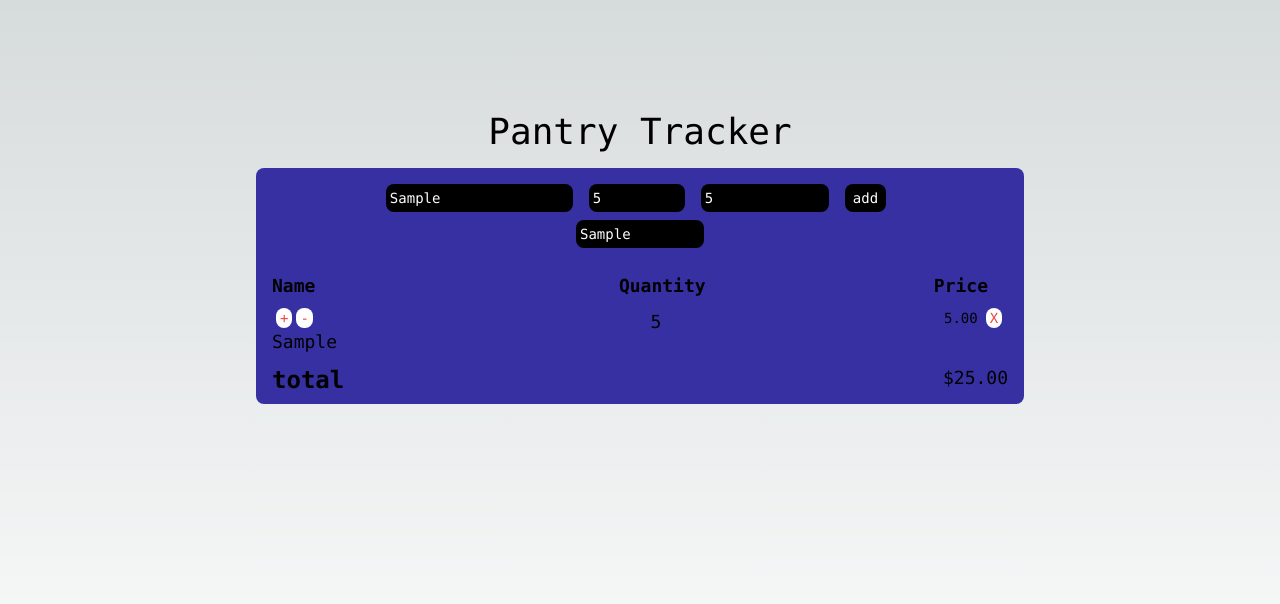
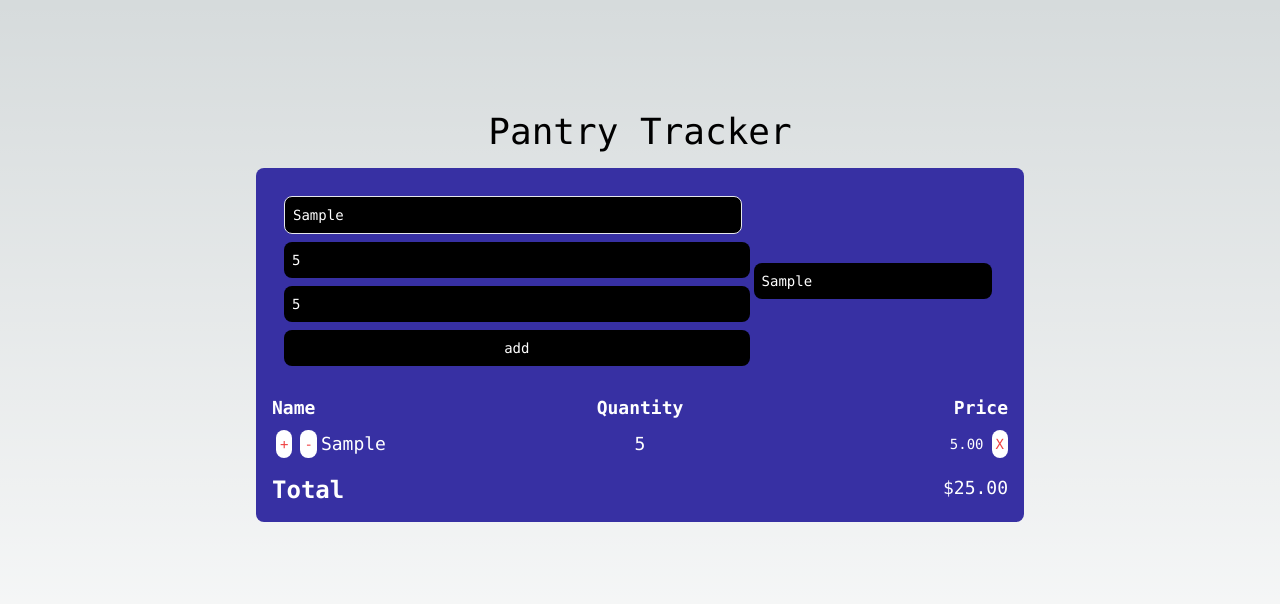
Before and after one commit to uttkarshTewari2006/Pantry_tracker_app, a Next.js app: page / in a window 1280 px wide. Both pictures are taken after typing "Sample", "5", "5", "Sample" into the empty fields and a click on the button "add". Shown: the top 604 px of the page. Built offline with nearby package versions, Linux system fonts and the light colour scheme; no server answers; the database is empty.

Commit message:
Added responsive design features for mobile

```diff
--- a/app/page.js
+++ b/app/page.js
@@ -90,15 +90,17 @@ export default function Home() {
   };
 
   return (
-    <main className="bg-black-500 flex min-h-screen flex-col items-center justify-between sm:p-24 p-4 w-full">
+    <main className="bg-black-500 flex min-h-screen flex-col items-center justify-between p-4 sm:p-24 w-full">
       <div className="z-10 max-w-3xl w-full items-center justify-between font-mono text-sm">
-        <h1 className="block text-4xl p-4 text-center w-100">Pantry Tracker</h1>
-        <div className="p-2 bg-indigo-800 big-slate-800 sm:pl-4 pl-24 sm:pr-4 pr-24 rounded-lg w-full ">
+        <h1 className="block text-4xl p-4 text-center w-full">
+          Pantry Tracker
+        </h1>
+        <div className="p-4 bg-indigo-800 rounded-lg w-full">
           <form
-            className="p-2 w-full flex flex-col items-center "
+            className="p-2 w-full flex flex-col sm:flex-row items-center"
             onSubmit={addItem}
           >
-            <div className="w-full flex flex-row justify-center">
+            <div className="w-full flex sm:flex-col xs:flex-col flex-row flex-nowrap justify-center">
               <input
                 value={newItem.name}
                 onChange={(e) =>
@@ -106,7 +108,7 @@ export default function Home() {
                 }
                 type="text"
                 placeholder="enter item"
-                className="bg-black borde text-white sm:mr-2 mr-6 p-3 sm:p-1 rounded-lg"
+                className="bg-black border text-white m-1 p-2 rounded-lg flex-1 "
               />
               <input
                 value={newItem.price}
@@ -114,8 +116,8 @@ export default function Home() {
                   setNewItem({ ...newItem, price: e.target.value })
                 }
                 type="number"
-                placeholder="enter $"
-                className="bg-black text-white sm:mr-2 pr-6 sm:ml-2 ml-6 p-3 sm:p-1 sm:w-24 rounded-lg"
+                placeholder="$"
+                className="bg-black text-white m-1 p-2 rounded-lg flex-1 w-2/5 sm:w-full"
               />
               <input
                 value={newItem.quantity}
@@ -123,12 +125,12 @@ export default function Home() {
                   setNewItem({ ...newItem, quantity: e.target.value })
                 }
                 type="number"
-                placeholder="enter amount"
-                className="bg-black text-white sm:mr-2 pr-6 sm:ml-2 ml-6 p-3 sm:p-1 sm:w-32 rounded-lg"
+                placeholder="amount"
+                className="bg-black text-white m-1 p-2 rounded-lg flex-1 w-2/5 sm:w-full"
               />
               <button
                 type="submit"
-                className="bg-black text-white sm:mr-2 pr-6 sm:ml-2 ml-6 p-3 sm:p-1 rounded-lg sm:pl-2 pl-5 sm:pr-2 pr-5 hover:opacity-80"
+                className="bg-black text-white m-1 p-2 rounded-lg flex-1 w-1/5 hover:opacity-80 sm:w-full"
               >
                 add
               </button>
@@ -137,16 +139,16 @@ export default function Home() {
               onChange={(e) => setSearch(e.target.value)}
               type="text"
               placeholder="search"
-              className="m-2 bg-black text-white sm:mr-2 pr-6 sm:ml-2 ml-6 p-3 sm:p-1 sm:w-32 rounded-lg"
+              className="m-2 bg-black text-white p-2 rounded-lg w-full sm:w-1/2"
             />
           </form>
 
-          <ul>
+          <ul className="mt-4">
             <li>
-              <div className="text-black flex justify-between mt-2">
-                <strong className="text-lg w-10">Name</strong>
-                <strong className="text-lg w-10 pl-4">Quantity</strong>
-                <strong className="text-right text-lg pr-5">Price</strong>
+              <div className="text-white flex justify-between mt-2">
+                <strong className="text-lg flex-1">Name</strong>
+                <strong className="text-lg flex-1 text-center">Quantity</strong>
+                <strong className="text-lg flex-1 text-right">Price</strong>
               </div>
             </li>
             {items
@@ -154,9 +156,9 @@ export default function Home() {
               .map((item, index) => (
                 <li key={item.id}>
                   <div className="flex justify-between mt-2">
-                    <div className="w-16 lg:w-24 sm:w-28">
+                    <div className="flex items-center flex-1">
                       <button
-                        className="bg-white text-red-500 pl-1 pr-1 ml-1 mr-1 hover:opacity-80 rounded-lg"
+                        className="bg-white text-red-500 p-1 mx-1 hover:opacity-80 rounded-lg"
                         onClick={() => {
                           setTotal(
                             (prevTotal) => prevTotal + Number(item.price)
@@ -176,7 +178,7 @@ export default function Home() {
                         +
                       </button>
                       <button
-                        className="bg-white text-red-500 pl-1 pr-1 mr-1 hover:opacity-80 rounded-lg"
+                        className="bg-white text-red-500 p-1 mx-1 hover:opacity-80 rounded-lg"
                         onClick={() => {
                           setTotal(
                             (prevTotal) => prevTotal - Number(item.price)
@@ -203,20 +205,20 @@ export default function Home() {
                       >
                         -
                       </button>
-                      <span className="capitalize text-black text-lg ">
+                      <span className="capitalize text-white text-lg">
                         {item.name}
                       </span>
                     </div>
 
-                    <span className="capitalize text-black text-lg text-center">
+                    <span className="capitalize text-white text-lg text-center flex-1">
                       {item.quantity}
                     </span>
-                    <div className="w-16">
-                      <span className="text-right text-black pr-2">
+                    <div className="flex-1 text-right">
+                      <span className="text-white pr-2">
                         {Number(item.price).toFixed(2)}
                       </span>
                       <button
-                        className="bg-white text-red-500 pl-1 pr-1 hover:opacity-80 rounded-lg"
+                        className="bg-white text-red-500 p-1 hover:opacity-80 rounded-lg"
                         onClick={() => {
                           setTotal(
                             (prevTotal) =>
@@ -235,9 +237,9 @@ export default function Home() {
           </ul>
 
           {items.length > 0 && (
-            <div className="flex flex-row justify-between">
-              <strong className="pt-2 text-2xl">total</strong>
-              <span className="text-lg pt-2">${total.toFixed(2)}</span>
+            <div className="flex justify-between mt-4">
+              <strong className="text-2xl text-white">Total</strong>
+              <span className="text-lg text-white">${total.toFixed(2)}</span>
             </div>
           )}
         </div>
```
